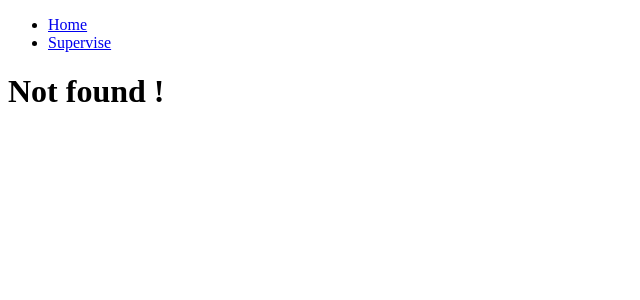
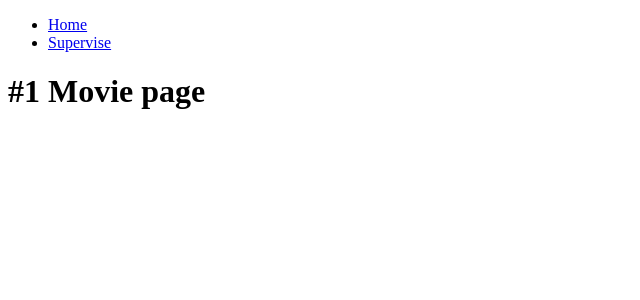
Before and after one commit to codeblue25/nextjs-playground, a Next.js app: page /movie/1 in a window 1280 px wide. Before the commit this address had no page. Shown: the top 300 px of the page, without its empty margins (0-640 px from the left). Built offline with nearby package versions, Linux system fonts and the light colour scheme.

Commit message:
feat: Define dynamic routes

```diff
--- /dev/null
+++ b/app/(movies)/movie/[id]/page.tsx
@@ -0,0 +1,17 @@
+import { Metadata } from "next";
+
+export const metadata: Metadata = {
+  title: "Movie",
+};
+
+export default function MoviePage({
+  params: { id },
+}: {
+  params: { id: string };
+}) {
+  return (
+    <div>
+      <h1>#{id} Movie page</h1>
+    </div>
+  );
+}
```
